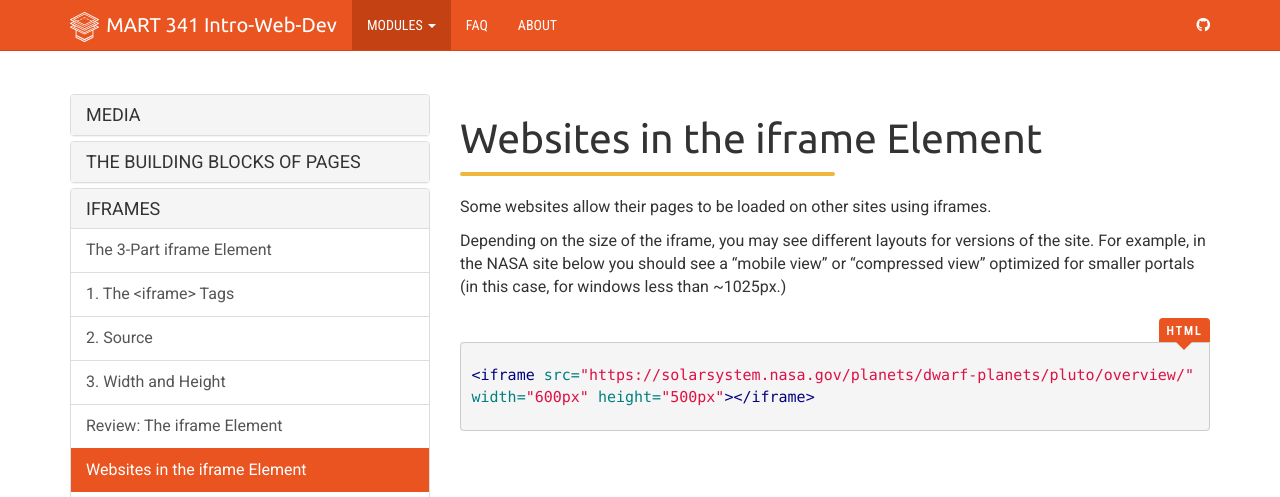
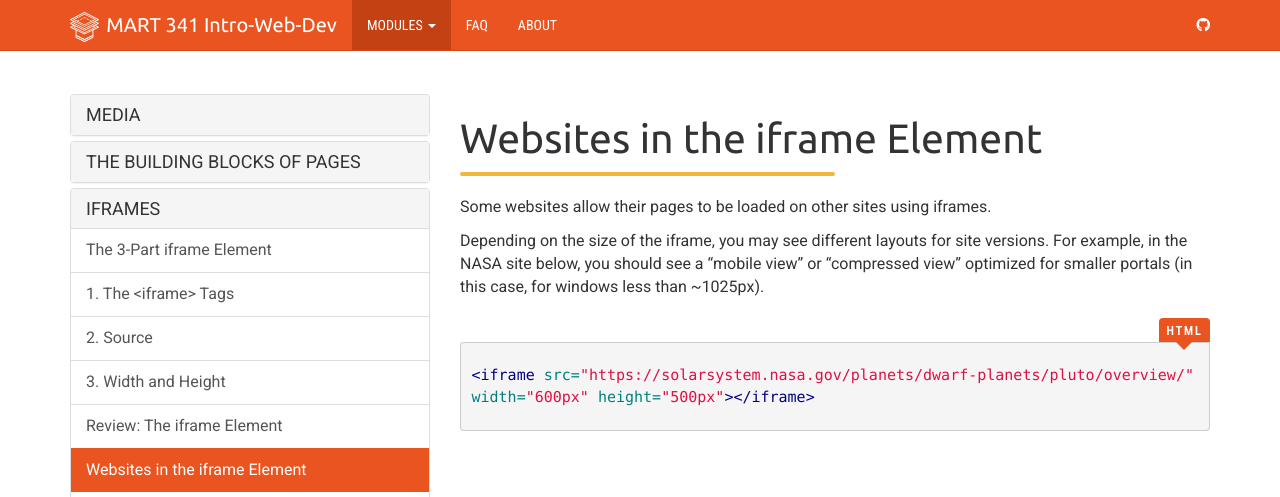
Before and after one commit to Montana-Media-Arts/webDesignFall2024, a Jekyll site: the page built from _docs/topic-07/02-iframes/page-06.md, in a window 1280 px wide and 1400 px high. Shown: the top 497 px of the window. Built offline with Jekyll 4.4.1, drawn with Linux system fonts in a browser that asks for light colours; nearby versions of some CDN libraries; some of the changed text lies outside the part shown; grey boxes are pictures that could not be loaded.

Commit message:
Update page-06.md

```diff
--- a/_docs/topic-07/02-iframes/page-06.md
+++ b/_docs/topic-07/02-iframes/page-06.md
@@ -8,7 +8,7 @@ permalink: /topic-07/iframe-element-websites/
 
 Some websites allow their pages to be loaded on other sites using iframes.
 
-Depending on the size of the iframe, you may see different layouts for versions of the site. For example, in the NASA site below you should see a “mobile view” or “compressed view” optimized for smaller portals (in this case, for windows less than ~1025px.)
+Depending on the size of the iframe, you may see different layouts for site versions. For example, in the NASA site below, you should see a “mobile view” or “compressed view” optimized for smaller portals (in this case, for windows less than ~1025px).
 
 
 <div class="code-heading">
@@ -32,6 +32,6 @@ Depending on the size of the iframe, you may see different layouts for versions
 
 
 ## How-To:
-To embed an external site to your page, simply build the `<iframe>` element, and include the site's absolute URL.
+To embed an external site to your page, simply build the `<iframe>` element and include the site's absolute URL.
 
 <span class="label label-danger">Important</span> For a variety of reasons, not all sites will work in an iframe. Including a hyperlink to the site below the iframe is a good idea. You can test a site using an <a href="http://www.tinywebgallery.com/blog/advanced-iframe/free-iframe-checker" target="_blank">iframe checker</a>.
```
Also changed, not shown: other parts of _docs/topic-07/02-iframes/page-06.md (+1 -1 lines).
